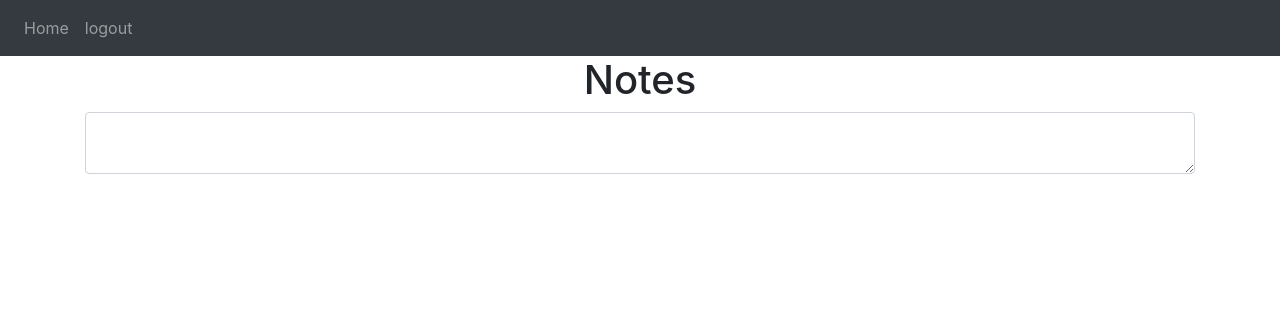
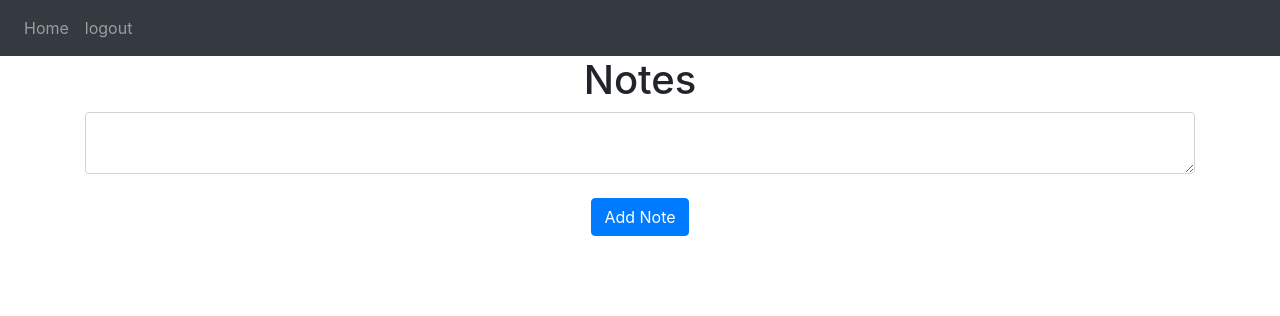
Before and after one commit to lematia1-accord1/python-flask-project, a Flask app: page / in a window 1280 px wide. Shown: the top 316 px of the page. Run offline with Flask 2, Linux system fonts and the light colour scheme; the visitor is signed in with stand-in values (Sample User, id 1); data comes from the database, SQL or seed files in the repository; data that the repository does not hold is empty; some libraries are stand-ins or nearby versions.

Commit message:
updated home.html

```diff
--- a/website/templates/home.html
+++ b/website/templates/home.html
@@ -18,6 +18,7 @@
     <textarea name = "note" id = "note" class="form-control" ></textarea>
     <br/>
 <div align="center">
+    <button type="submit" class="btn btn-primary">Add Note</button>
 </div>
 </form>
 {% endblock %}
```
Also changed, not shown: 1 other file.
